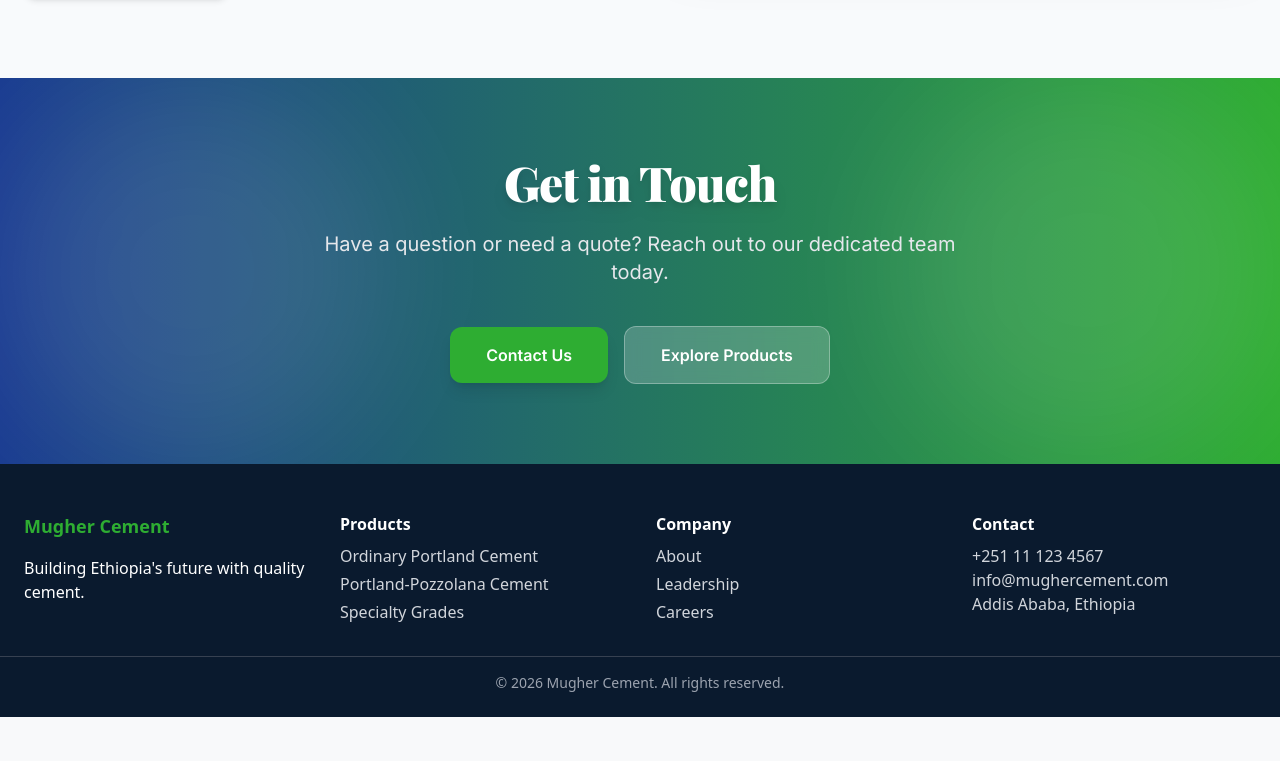
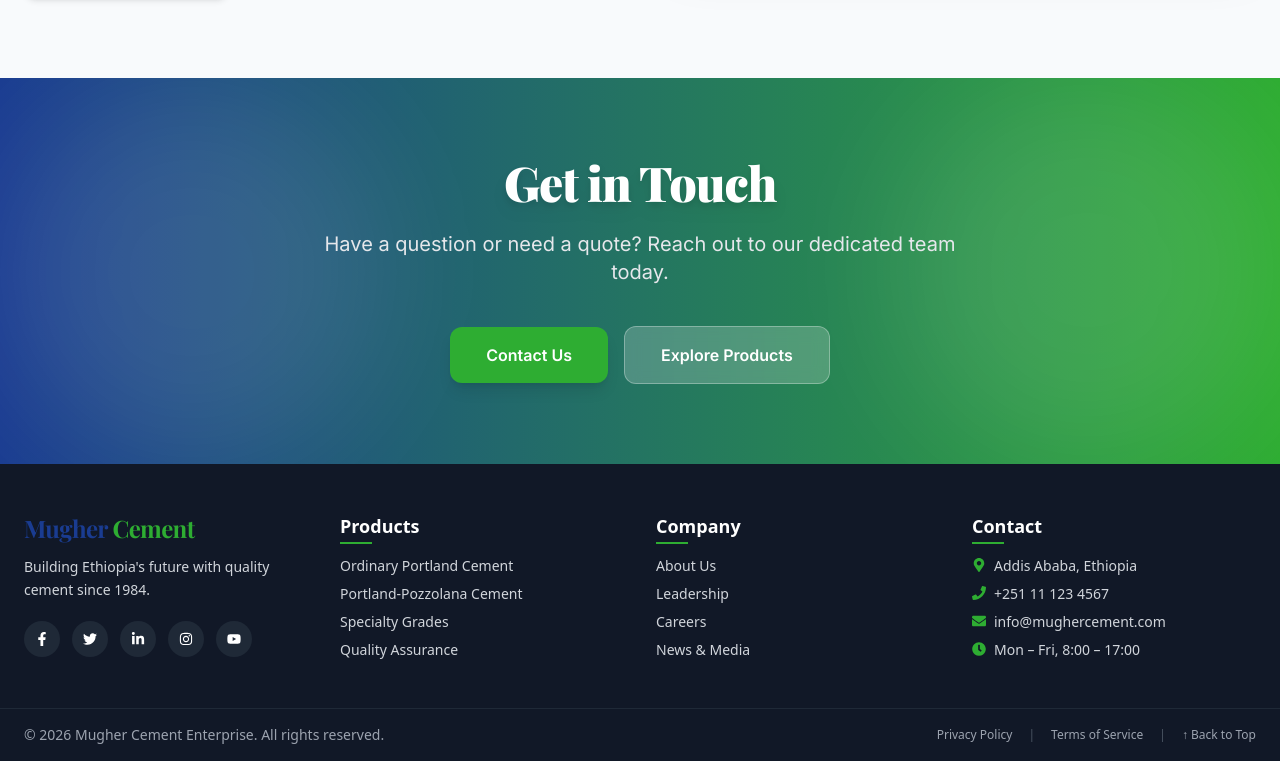
Before and after one commit to dag-ux/mugher-cement-website, a React (Create React App) app in the folder frontend/: page / in a window 1280 px wide. Shown: the part 4683-5444 px from the top of the page. Before the commit the page ends 5400 px from the top, so only its background shows below. Built offline with nearby package versions, Linux system fonts and the light colour scheme; no server answers; a web font is replaced by a local one.

Commit message:
Update Footer: add social icons, dark mode, and professional design

```diff
--- a/frontend/src/components/common/Footer.tsx
+++ b/frontend/src/components/common/Footer.tsx
@@ -1,41 +1,200 @@
+import { Link } from 'react-router-dom';
+import {
+  FaFacebookF,
+  FaTwitter,
+  FaLinkedinIn,
+  FaInstagram,
+  FaYoutube,
+  FaMapMarkerAlt,
+  FaPhone,
+  FaEnvelope,
+  FaClock,
+} from 'react-icons/fa';
+
+// Safe icon wrapper (bypasses React 19 type issues)
+const Icon = ({ icon: IconComponent, className, size }: any) => (
+  <IconComponent className={className} size={size} />
+);
+
 export default function Footer() {
+  const currentYear = new Date().getFullYear();
+
   return (
-    <footer className="bg-dark text-white pt-12 pb-6">
-      <div className="container mx-auto px-6 grid grid-cols-1 md:grid-cols-4 gap-8">
-        <div>
-          <h4 className="text-secondary text-lg font-bold mb-4">Mugher Cement</h4>
-          <p>Building Ethiopia's future with quality cement.</p>
-          <div className="flex space-x-4 mt-4">
-            <a href="#" className="text-gray-400 hover:text-secondary"><i className="fab fa-facebook"></i></a>
-            <a href="#" className="text-gray-400 hover:text-secondary"><i className="fab fa-twitter"></i></a>
-            <a href="#" className="text-gray-400 hover:text-secondary"><i className="fab fa-linkedin"></i></a>
+    <footer className="bg-gray-900 dark:bg-gray-950 text-white transition-colors duration-300">
+      {/* Main Footer */}
+      <div className="container mx-auto px-6 py-12">
+        <div className="grid grid-cols-1 sm:grid-cols-2 lg:grid-cols-4 gap-8">
+          {/* Brand / About */}
+          <div className="space-y-3">
+            <h4 className="text-2xl font-heading font-bold tracking-tight">
+              <span className="text-[#1A3C91] dark:text-[#4A7DB4]">Mugher</span>{' '}
+              <span className="text-[#2EAD32] dark:text-[#4ADE80]">Cement</span>
+            </h4>
+            <p className="text-gray-300 dark:text-gray-400 text-sm leading-relaxed max-w-xs">
+              Building Ethiopia's future with quality cement since 1984.
+            </p>
+            {/* Social Icons */}
+            <div className="flex space-x-3 pt-2">
+              <a
+                href="https://www.facebook.com/mughercement"
+                target="_blank"
+                rel="noopener noreferrer"
+                className="w-9 h-9 rounded-full bg-gray-800 hover:bg-[#1877F2] flex items-center justify-center transition-all duration-300 hover:scale-110"
+                aria-label="Facebook"
+              >
+                <Icon icon={FaFacebookF} className="text-white text-sm" />
+              </a>
+              <a
+                href="#"
+                target="_blank"
+                rel="noopener noreferrer"
+                className="w-9 h-9 rounded-full bg-gray-800 hover:bg-[#1DA1F2] flex items-center justify-center transition-all duration-300 hover:scale-110"
+                aria-label="Twitter"
+              >
+                <Icon icon={FaTwitter} className="text-white text-sm" />
+              </a>
+              <a
+                href="#"
+                target="_blank"
+                rel="noopener noreferrer"
+                className="w-9 h-9 rounded-full bg-gray-800 hover:bg-[#0A66C2] flex items-center justify-center transition-all duration-300 hover:scale-110"
+                aria-label="LinkedIn"
+              >
+                <Icon icon={FaLinkedinIn} className="text-white text-sm" />
+              </a>
+              <a
+                href="#"
+                target="_blank"
+                rel="noopener noreferrer"
+                className="w-9 h-9 rounded-full bg-gray-800 hover:bg-[#E4405F] flex items-center justify-center transition-all duration-300 hover:scale-110"
+                aria-label="Instagram"
+              >
+                <Icon icon={FaInstagram} className="text-white text-sm" />
+              </a>
+              <a
+                href="#"
+                target="_blank"
+                rel="noopener noreferrer"
+                className="w-9 h-9 rounded-full bg-gray-800 hover:bg-[#FF0000] flex items-center justify-center transition-all duration-300 hover:scale-110"
+                aria-label="YouTube"
+              >
+                <Icon icon={FaYoutube} className="text-white text-sm" />
+              </a>
             </div>
           </div>
+
+          {/* Products */}
           <div>
-          <h5 className="font-semibold mb-2">Products</h5>
-          <ul className="space-y-1 text-gray-300">
-            <li>Ordinary Portland Cement</li>
-            <li>Portland-Pozzolana Cement</li>
-            <li>Specialty Grades</li>
+            <h5 className="text-white font-semibold text-lg mb-4 relative inline-block after:content-[''] after:absolute after:left-0 after:-bottom-1 after:w-8 after:h-0.5 after:bg-[#2EAD32]">
+              Products
+            </h5>
+            <ul className="space-y-2 text-sm text-gray-300 dark:text-gray-400">
+              <li>
+                <Link to="/products/ordinary-portland-cement" className="hover:text-[#2EAD32] transition">
+                  Ordinary Portland Cement
+                </Link>
+              </li>
+              <li>
+                <Link to="/products/portland-pozzolana-cement" className="hover:text-[#2EAD32] transition">
+                  Portland-Pozzolana Cement
+                </Link>
+              </li>
+              <li>
+                <Link to="/products" className="hover:text-[#2EAD32] transition">
+                  Specialty Grades
+                </Link>
+              </li>
+              <li>
+                <Link to="/quality" className="hover:text-[#2EAD32] transition">
+                  Quality Assurance
+                </Link>
+              </li>
             </ul>
           </div>
+
+          {/* Company */}
           <div>
-          <h5 className="font-semibold mb-2">Company</h5>
-          <ul className="space-y-1 text-gray-300">
-            <li>About</li>
-            <li>Leadership</li>
-            <li>Careers</li>
+            <h5 className="text-white font-semibold text-lg mb-4 relative inline-block after:content-[''] after:absolute after:left-0 after:-bottom-1 after:w-8 after:h-0.5 after:bg-[#2EAD32]">
+              Company
+            </h5>
+            <ul className="space-y-2 text-sm text-gray-300 dark:text-gray-400">
+              <li>
+                <Link to="/about" className="hover:text-[#2EAD32] transition">
+                  About Us
+                </Link>
+              </li>
+              <li>
+                <Link to="/about#leadership" className="hover:text-[#2EAD32] transition">
+                  Leadership
+                </Link>
+              </li>
+              <li>
+                <Link to="/careers" className="hover:text-[#2EAD32] transition">
+                  Careers
+                </Link>
+              </li>
+              <li>
+                <Link to="/media" className="hover:text-[#2EAD32] transition">
+                  News & Media
+                </Link>
+              </li>
             </ul>
           </div>
+
+          {/* Contact */}
           <div>
-          <h5 className="font-semibold mb-2">Contact</h5>
-          <p className="text-gray-300">+251 11 123 4567</p>
-          <p className="text-gray-300">info@mughercement.com</p>
-          <p className="text-gray-300">Addis Ababa, Ethiopia</p>
+            <h5 className="text-white font-semibold text-lg mb-4 relative inline-block after:content-[''] after:absolute after:left-0 after:-bottom-1 after:w-8 after:h-0.5 after:bg-[#2EAD32]">
+              Contact
+            </h5>
+            <ul className="space-y-2 text-sm text-gray-300 dark:text-gray-400">
+              <li className="flex items-start gap-2">
+                <Icon icon={FaMapMarkerAlt} className="text-[#2EAD32] mt-0.5 flex-shrink-0" />
+                <span>Addis Ababa, Ethiopia</span>
+              </li>
+              <li className="flex items-start gap-2">
+                <Icon icon={FaPhone} className="text-[#2EAD32] mt-0.5 flex-shrink-0" />
+                <a href="tel:+251111234567" className="hover:text-[#2EAD32] transition">
+                  +251 11 123 4567
+                </a>
+              </li>
+              <li className="flex items-start gap-2">
+                <Icon icon={FaEnvelope} className="text-[#2EAD32] mt-0.5 flex-shrink-0" />
+                <a href="mailto:info@mughercement.com" className="hover:text-[#2EAD32] transition">
+                  info@mughercement.com
+                </a>
+              </li>
+              <li className="flex items-start gap-2">
+                <Icon icon={FaClock} className="text-[#2EAD32] mt-0.5 flex-shrink-0" />
+                <span>Mon – Fri, 8:00 – 17:00</span>
+              </li>
+            </ul>
           </div>
         </div>
-      <div className="border-t border-gray-700 mt-8 pt-4 text-center text-gray-400 text-sm">
-        &copy; {new Date().getFullYear()} Mugher Cement. All rights reserved.
+      </div>
+
+      {/* Bottom Bar */}
+      <div className="border-t border-gray-800 dark:border-gray-700">
+        <div className="container mx-auto px-6 py-4 flex flex-col sm:flex-row justify-between items-center gap-2 text-sm text-gray-400 dark:text-gray-500">
+          <span>
+            &copy; {currentYear} Mugher Cement Enterprise. All rights reserved.
+          </span>
+          <div className="flex space-x-4 text-xs">
+            <Link to="/privacy" className="hover:text-white transition">
+              Privacy Policy
+            </Link>
+            <span className="text-gray-600 dark:text-gray-600">|</span>
+            <Link to="/terms" className="hover:text-white transition">
+              Terms of Service
+            </Link>
+            <span className="text-gray-600 dark:text-gray-600">|</span>
+            <button
+              onClick={() => window.scrollTo({ top: 0, behavior: 'smooth' })}
+              className="hover:text-white transition"
+            >
+              ↑ Back to Top
+            </button>
+          </div>
+        </div>
       </div>
     </footer>
   );
```
Lines whose indentation alone changed are shown as unchanged.
